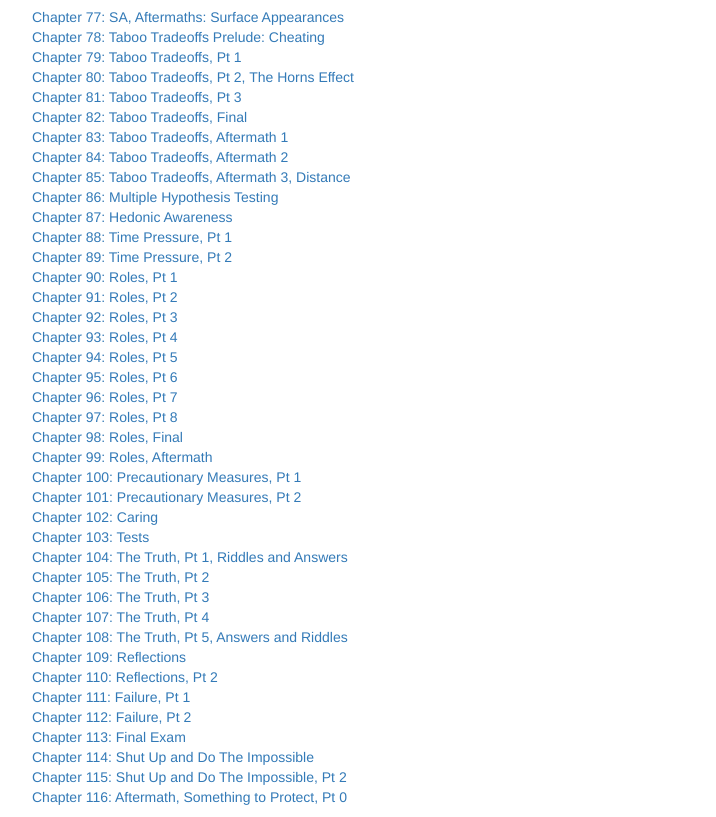
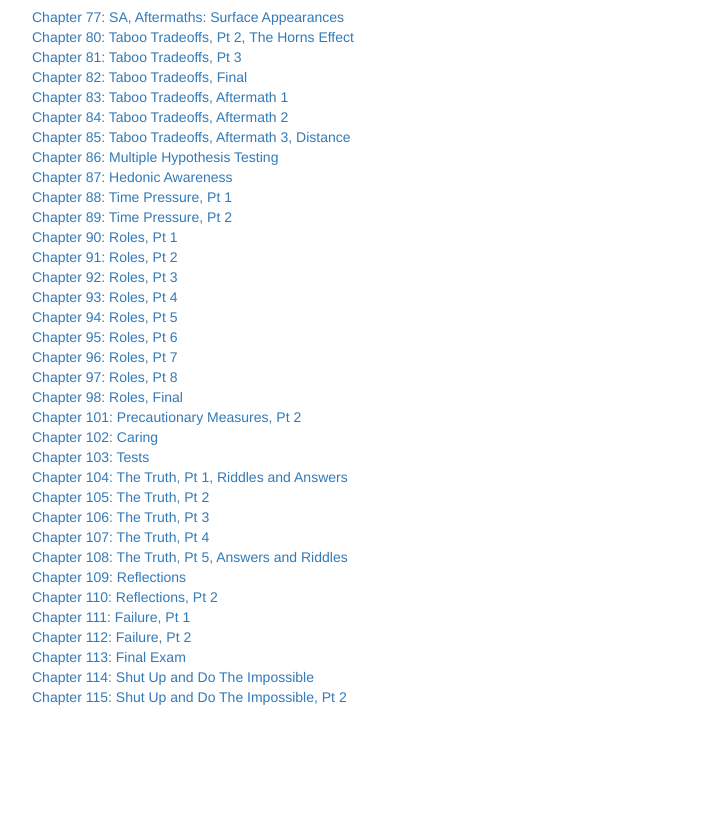
Before and after one commit to uppi/hpmored, a plain HTML site: page index.html in a window 1280 px wide. Shown: the part 317-1134 px from the top of the page, without its empty margins (38-754 px from the left). After the commit the page ends 1034 px from the top, so only its background shows below. Drawn offline with nearby package versions, Linux system fonts and the light colour scheme.

Commit message:
Fix to index

```diff
--- a/index.html
+++ b/index.html
@@ -27,10 +27,6 @@
   <p>
 
   <a href="77">Chapter 77: SA, Aftermaths: Surface Appearances</a><br>
-
-  <a href="78">Chapter 78: Taboo Tradeoffs Prelude: Cheating</a><br>
-
-  <a href="79">Chapter 79: Taboo Tradeoffs, Pt 1</a><br>
 
   <a href="80">Chapter 80: Taboo Tradeoffs, Pt 2, The Horns Effect</a><br>
 
@@ -70,10 +66,6 @@
 
   <a href="98">Chapter 98: Roles, Final</a><br>
 
-  <a href="99">Chapter 99: Roles, Aftermath</a><br>
-
-  <a href="100">Chapter 100: Precautionary Measures, Pt 1</a><br>
-
   <a href="101">Chapter 101: Precautionary Measures, Pt 2</a><br>
 
   <a href="102">Chapter 102: Caring</a><br>
@@ -104,8 +96,6 @@
 
   <a href="115">Chapter 115: Shut Up and Do The Impossible, Pt 2</a><br>
 
-  <a href="116">Chapter 116: Aftermath, Something to Protect, Pt 0</a><br>
-
   </p>
 <!-- Yandex.Metrika counter --><script type="text/javascript">(function (d, w, c) { (w[c] = w[c] || []).push(function() { try { w.yaCounter28892625 = new Ya.Metrika({id:28892625, clickmap:true, trackLinks:true, accurateTrackBounce:true}); } catch(e) { } }); var n = d.getElementsByTagName("script")[0], s = d.createElement("script"), f = function () { n.parentNode.insertBefore(s, n); }; s.type = "text/javascript"; s.async = true; s.src = (d.location.protocol == "https:" ? "https:" : "http:") + "//mc.yandex.ru/metrika/watch.js"; if (w.opera == "[object Opera]") { d.addEventListener("DOMContentLoaded", f, false); } else { f(); } })(document, window, "yandex_metrika_callbacks");</script><noscript><div><img src="//mc.yandex.ru/watch/28892625" style="position:absolute; left:-9999px;" alt="" /></div></noscript><!-- /Yandex.Metrika counter -->
 </body>
```
